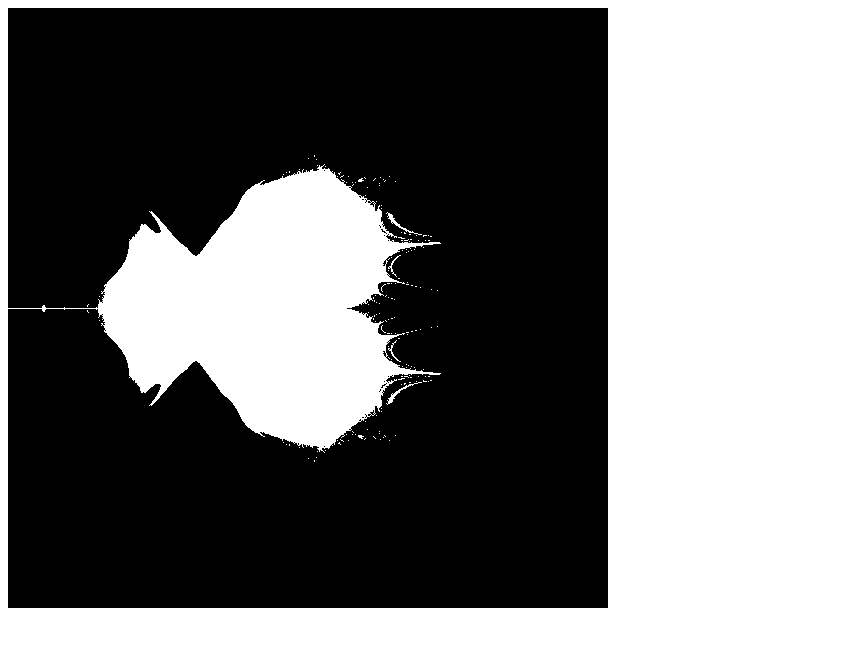
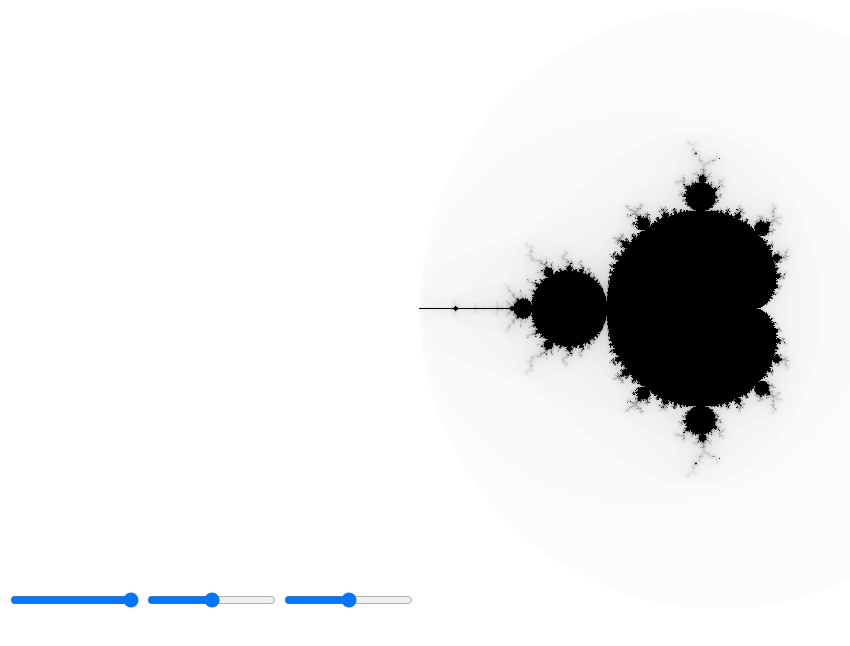
Before and after one commit to SirFourier/Mandelbrot-Set, a plain HTML site: page index.html in a window 1280 px wide. Shown: the whole page, without its empty margins (0-850 px from the left). Drawn offline with Linux system fonts and the light colour scheme.

Commit message:
mandelbrot set fixed by using temp variable

```diff
--- a/index.html
+++ b/index.html
@@ -7,6 +7,9 @@
     <script src="js/ImageData.js"></script>
 </head>
 <body>
+    <input type="range" min="0" max="1" value="1" step="0.001" class="slider" id="zoom">
+    <input type="range" min="-5" max="5" value="0" step="0.001" class="slider" id="horizontal">
+    <input type="range" min="-5" max="5" value="0" step="0.001" class="slider" id="vertical">
     <canvas id="myCanvas">
         <script src="js/index.js"></script>
     </canvas>
--- a/js/index.js
+++ b/js/index.js
@@ -9,24 +9,38 @@ canvas.height = 600;
 // create image data to control pixel values
 const mandelbrotSet = new ImageData(context, canvas.width, canvas.height);
 
+// slider to zoom
+const zoomSlider = document.getElementById("zoom");
+zoomSlider.oninput = main;
+
+// slider to move in the horizontal plane
+const horizontalSlider = document.getElementById("horizontal");
+horizontalSlider.oninput = main;
+
+// slider to move in the vertical plane
+const verticalSlider = document.getElementById("vertical");
+verticalSlider.oninput = main;
+
 // define boundaries
-const realBounds = { min: -2, max: 2 };
-realBounds.range = realBounds.max - realBounds.min;
-
-const imaginaryBounds = { min: -2, max: 2 };
-imaginaryBounds.range = imaginaryBounds.max - imaginaryBounds.min;
+let boundary = null;
+let horizontalOffset = null;
+let verticalOffset = null;
+let realBounds = undefined;
+let imaginaryBounds = undefined;
 
 // get real and imaginary components from pixel coordinates
 getRealFromCol = (col) => (col / canvas.width) * realBounds.range + realBounds.min;
-getImaginaryFromRow = (row) => (row / canvas.width) * imaginaryBounds.range + imaginaryBounds.min;
+getImaginaryFromRow = (row) => (row / canvas.height) * imaginaryBounds.range + imaginaryBounds.min;
 
-const maxIterations = 50;
-const divergeThreshold = 20;
+function calculateMandelbrotSet() {
+    const maxIterations = 100;
+    const divergeThreshold = 2;
 
     // set each pixel to corrospond to Mandelbrot set
     for (let row = 0; row < canvas.height; row++) {
         for (let col = 0; col < canvas.width; col++) {
 
+            // map position to complex number
             const real = getRealFromCol(col);
             const imaginary = getImaginaryFromRow(row);
 
@@ -40,25 +54,54 @@ for (let row = 0; row < canvas.height; row++) {
 
             let zReal = 0;
             let zImaginary = 0;
-        let diverge = false;
-        for (let iteration = 0; iteration < maxIterations; iteration++){
+            let absValue = 0;
+            let iteration = 0;
+            for (iteration; iteration < maxIterations; iteration++){
+                // square complex number and add the original complex number
+                const tempZReal = zReal;
                 zReal = zReal**2 - zImaginary**2 + real;
-            zImaginary = 2 * zReal * zImaginary + imaginary;
+                zImaginary = 2 * tempZReal * zImaginary + imaginary;
 
-            const absValue = Math.abs(zReal - zImaginary);
+                absValue = Math.sqrt(zReal**2 + zImaginary**2);
                 if (absValue > divergeThreshold) {
-                diverge = true;
                     break;
                 }
             }
 
-        if (diverge == false) {
-            mandelbrotSet.setRed(row, col, 255);
-            mandelbrotSet.setGreen(row, col, 255);
-            mandelbrotSet.setBlue(row, col, 255);
+            mandelbrotSet.setRed(row, col, 255 - 255*iteration/maxIterations);
+            mandelbrotSet.setGreen(row, col, 255 - 255*iteration/maxIterations);
+            mandelbrotSet.setBlue(row, col, 255 - 255*iteration/maxIterations);
         }
+    }
+}
+
+function clearImage() {
+    for (let row = 0; row < canvas.height; row++) {
+        for (let col = 0; col < canvas.width; col++) {
+            mandelbrotSet.setRed(row, col, 0);
+            mandelbrotSet.setGreen(row, col, 0);
+            mandelbrotSet.setBlue(row, col, 0);
             mandelbrotSet.setAlpha(row, col, 255);
         }
     }
+}
 
+function main() {
+    clearImage();
+
+    boundary = 2 * parseFloat(zoomSlider.value);
+
+    horizontalOffset = parseFloat(horizontalSlider.value);
+    verticalOffset = parseFloat(verticalSlider.value);
+
+    realBounds = { min: -boundary + horizontalOffset, max: boundary + horizontalOffset };
+    realBounds.range = realBounds.max - realBounds.min;
+
+    imaginaryBounds = { min: -boundary + verticalOffset , max: boundary + verticalOffset };
+    imaginaryBounds.range = imaginaryBounds.max - imaginaryBounds.min;
+
+    calculateMandelbrotSet();
     mandelbrotSet.draw();
+}
+
+main();
```
Lines whose indentation alone changed are shown as unchanged.
